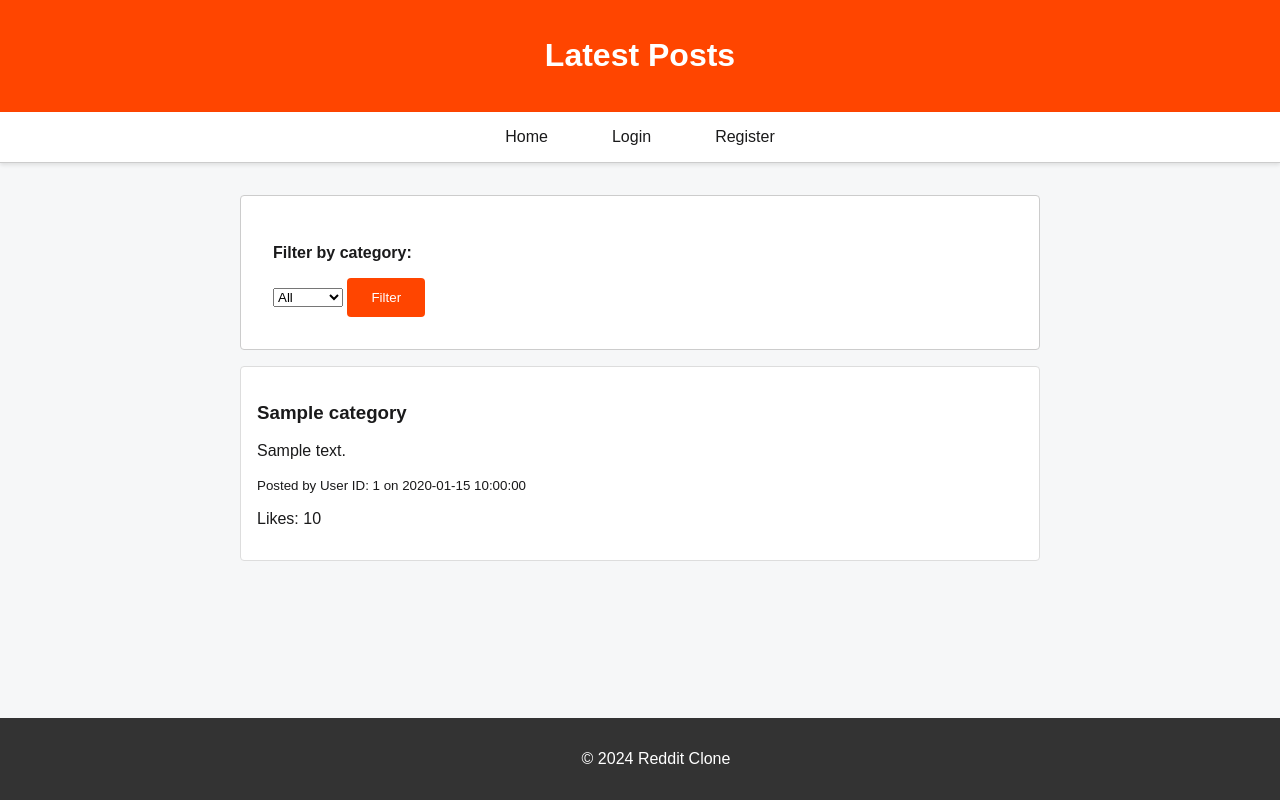
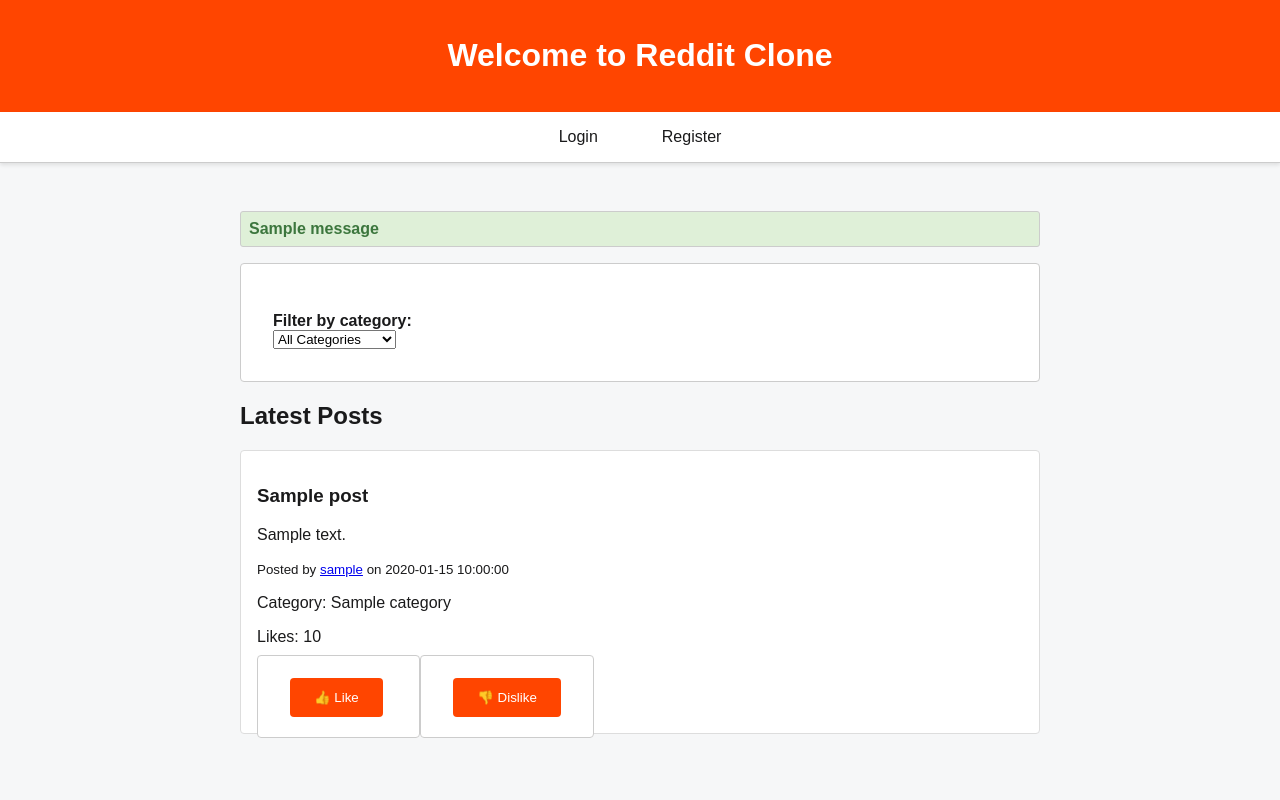
Before and after one commit to solvre/Assignment-2-IDG2001-gr3, a Flask app: template app/templates/index.html in a window 1280 px wide. Run offline with Flask 2, Linux system fonts and the light colour scheme; the template is opened without the code that fills it: most values are stand-ins (such as "Sample title", 1, 10 or a date in 2020); one stand-in notice (Sample message) is shown.

Commit message:
FEAT: added like/dislike/delete button

```diff
--- a/app/Static/styles.css
+++ b/app/Static/styles.css
@@ -121,3 +121,33 @@
 .button:hover {
     background-color: #e03d00;
 }
+
+.like-button {
+    background: none;
+    border: none;
+    color: blue;
+    font-size: 1.5em;
+    cursor: pointer;
+}
+
+.flashes {
+    list-style-type: none;
+    padding: 0;
+}
+
+.flashes li {
+    margin: 0.5em 0;
+    padding: 0.5em;
+    border: 1px solid #ccc;
+    border-radius: 3px;
+}
+
+.flashes .success {
+    background-color: #dff0d8;
+    color: #3c763d;
+}
+
+.flashes .error {
+    background-color: #f2dede;
+    color: #a94442;
+}
--- a/app/routes/auth.py
+++ b/app/routes/auth.py
@@ -36,6 +36,8 @@
             session_token = os.urandom(24).hex()
             redis_client.set(session_token, user.id)
             session['session_token'] = session_token
+            session['user_id'] = user.id  # Ensure user_id is stored in session
+            print(f"User ID {user.id} stored in session")
             return redirect(url_for('posts.index'))
         return jsonify({"error": "Invalid credentials"}), 401
     return render_template('login.html')
--- a/app/templates/base.html
+++ b/app/templates/base.html
@@ -12,8 +12,8 @@
     </header>
     <nav>
         <ul>
-            <li><a href="{{ url_for('posts.index') }}">Home</a></li>
             {% if session.session_token %}
+                <li><a href="{{ url_for('posts.index') }}">Home</a></li>
                 <li><a href="{{ url_for('posts.create_post') }}">Create Post</a></li>
                 <li><a href="{{ url_for('auth.logout') }}">Logout</a></li>
             {% else %}
@@ -23,10 +23,16 @@
         </ul>
     </nav>
     <main>
+        {% with messages = get_flashed_messages(with_categories=true) %}
+            {% if messages %}
+                <ul class="flashes">
+                    {% for category, message in messages %}
+                        <li class="{{ category }}">{{ message }}</li>
+                    {% endfor %}
+                </ul>
+            {% endif %}
+        {% endwith %}
         {% block content %}{% endblock %}
     </main>
-    <footer>
-        <p>&copy; 2024 Reddit Clone</p>
-    </footer>
 </body>
 </html>
--- a/app/templates/index.html
+++ b/app/templates/index.html
@@ -1,29 +1,42 @@
 {% extends "base.html" %}
 
-{% block title %}Home{% endblock %}
+{% block title %}Reddit Clone{% endblock %}
 
-{% block header %}Latest Posts{% endblock %}
+{% block header %}Welcome to Reddit Clone{% endblock %}
 
 {% block content %}
-    <div>
-        <form method="GET" action="{{ url_for('posts.index') }}">
+    <div class="category-filter">
+        <form method="get" action="{{ url_for('posts.index') }}">
             <label for="category">Filter by category:</label>
-            <select id="category" name="category">
-                <option value="">All</option>
-                <option value="cats" {% if selected_category == 'cats' %}selected{% endif %}>Cats</option>
-                <option value="science" {% if selected_category == 'science' %}selected{% endif %}>Science</option>
-                <!-- Add more categories as needed -->
+            <select id="category" name="category_id" onchange="this.form.submit()">
+                <option value="">All Categories</option>
+                {% for category in categories %}
+                    <option value="{{ category.id }}" {% if category.id == selected_category %}selected{% endif %}>{{ category.name }}</option>
+                {% endfor %}
             </select>
-            <button type="submit">Filter</button>
         </form>
     </div>
+    <h2>Latest Posts</h2>
     <div id="posts">
         {% for post in posts %}
             <div class="post">
-                <h3>{{ post.category }}</h3>
+                <h3>{{ post.subject }}</h3>
                 <p>{{ post.text }}</p>
-                <p><small>Posted by User ID: {{ post.user_id }} on {{ post.date }}</small></p>
+                <p><small>Posted by <a href="{{ url_for('posts.view_user_posts', user_id=post.user.id) }}">{{ post.user.username }}</a> on {{ post.date }}</small></p>
+                <p>Category: {{ post.category.name }}</p>
                 <p>Likes: {{ post.likes }}</p>
+                <form action="{{ url_for('posts.like_post', post_id=post.id) }}" method="post" style="display:inline;">
+                    <button type="submit">👍 Like</button>
+                </form>
+                <form action="{{ url_for('posts.dislike_post', post_id=post.id) }}" method="post" style="display:inline;">
+                    <button type="submit">👎 Dislike</button>
+                </form>
+                {% if session.session_token and post.user.id == session.get('user_id') %}
+                    <form action="{{ url_for('posts.delete_post', post_id=post.id) }}" method="post" style="display:inline;">
+                        <input type="hidden" name="_method" value="DELETE">
+                        <button type="submit">Delete</button>
+                    </form>
+                {% endif %}
             </div>
         {% endfor %}
     </div>
--- a/run.py
+++ b/run.py
@@ -2,5 +2,5 @@
 
 app = create_app()
 
-if __name__ == '__main__':
+if __name__ == "__main__":
     app.run(debug=True)
```
Also changed, not shown: app/models.py (+16 -2 lines), app/routes/posts.py (+146 -15 lines), app/templates/create_post.html (+8 -4 lines).
